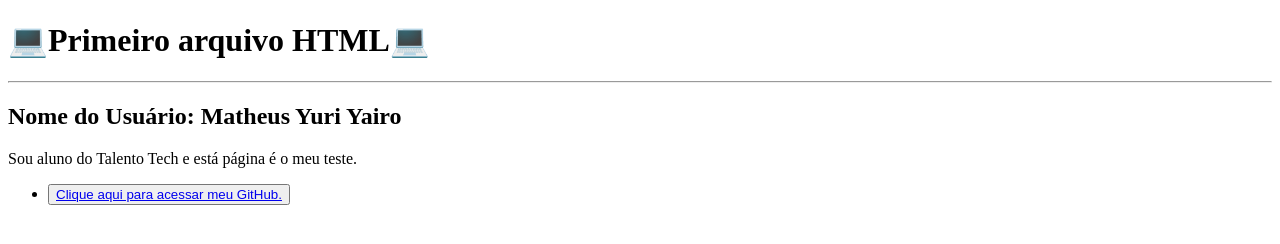
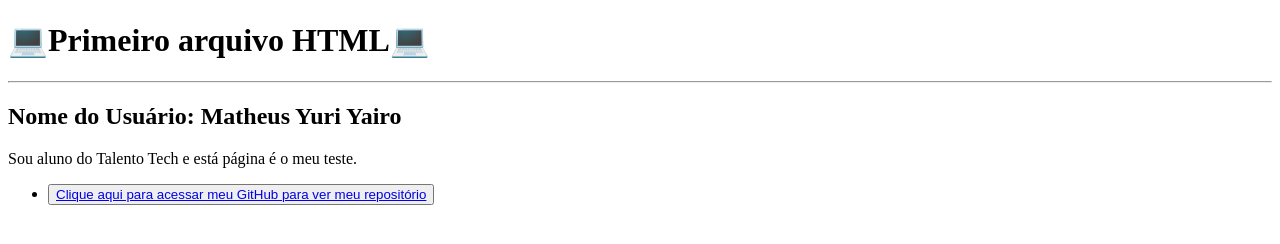
Before and after one commit to MatheusYuriYairo/matheusyuriyairo.github.io, a plain HTML site: page index002.html in a window 1280 px wide. Drawn offline with Linux system fonts and the light colour scheme.

Commit message:
Update index002.html

```diff
--- a/index002.html
+++ b/index002.html
@@ -12,7 +12,7 @@
     <h2>Nome do Usuário: Matheus Yuri Yairo</h2>
     <p>Sou aluno do Talento Tech e está página é o meu teste.</p>
     <ul>
-        <li><button><a href="https://github.com/MatheusYuriYairo" target="_blank" rel="external">Clique aqui para acessar meu GitHub.</a></button></li>
+        <li><button><a href="https://github.com/MatheusYuriYairo/matheusyuriyairo.github.io" target="_blank" rel="external">Clique aqui para acessar meu GitHub para ver meu repositório</a></button></li>
     </ul>
 </body>
 </html>
```
